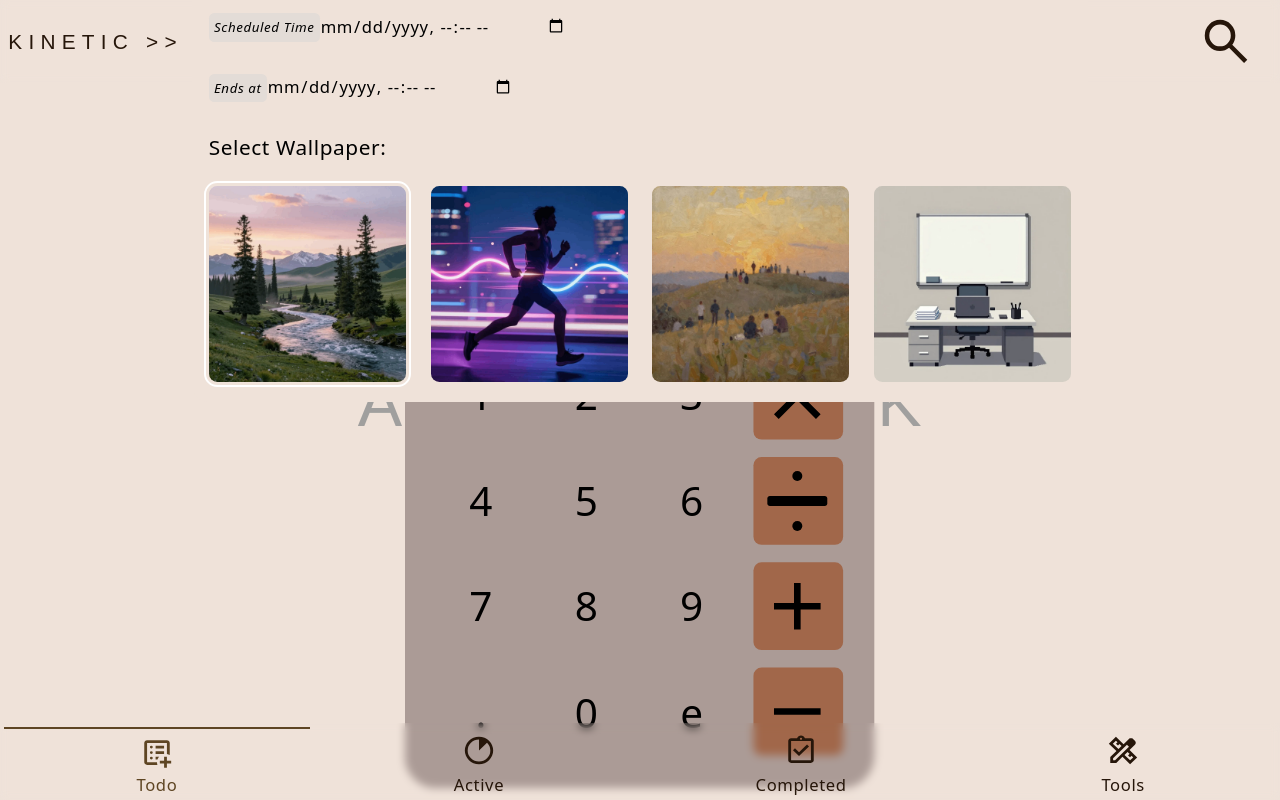
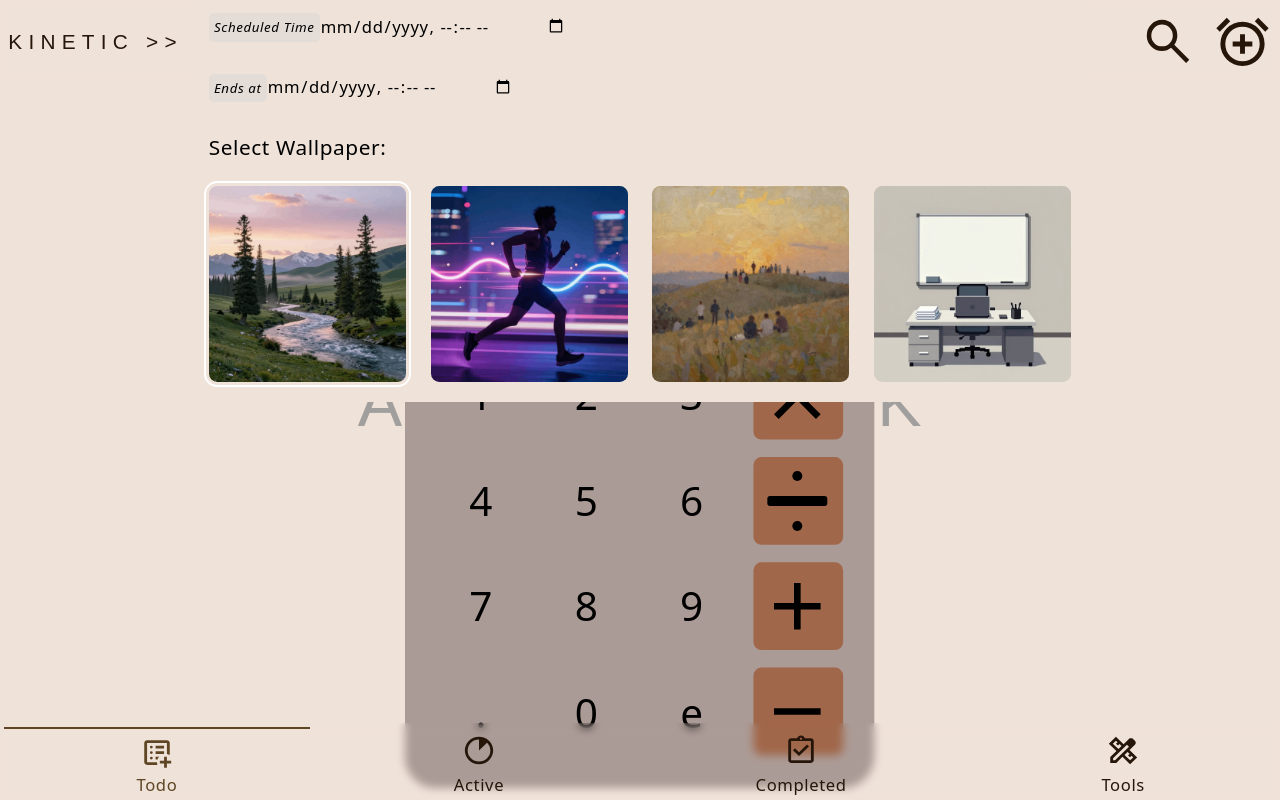
Before and after one commit to itzArka1407/Kinetic, a React (Vite) app: page / in a window 1280 px wide. Built offline with nearby package versions, Linux system fonts and the light colour scheme.

Commit message:
Added classes to display icons on app header

```diff
--- a/src/App.tsx
+++ b/src/App.tsx
@@ -21,10 +21,10 @@ function Header(
             setActionState: React.Dispatch<React.SetStateAction<ActionState>>,
         }
 ) {
-    const buttonIconURLS = [
-        'url(./src/assets/add-todo-task.svg)',
-        'url(./src/assets/add-active-task.svg)',
-        'url(./src/assets/settings.svg)',
+    // The icons of the buttons to be displayed in the app header
+    const buttonIcons = [
+        ['icon-add-todo', 'Add Todo Task'],
+        ['icon-add-active', 'Add Active Task'],
     ];
     const searchInputRef = useRef<HTMLInputElement | null>(null);
 
@@ -53,12 +53,13 @@ function Header(
             />}
             {(panelIdx === 0 || panelIdx === 1)
                 &&
-                <button style={{ "--icon-url": buttonIconURLS[panelIdx] } as React.CSSProperties}
+                <button className={buttonIcons[panelIdx][0]}
+                    aria-label={buttonIcons[panelIdx][1]}
                     onClick={() => setActionState('task creation')}
                 />}
             {(panelIdx === 2 || panelIdx === 3)
                 &&
-                <button style={{ "--icon-url": "url(./src/assets/settings.svg)" } as React.CSSProperties}
+                <button className="icon-settings"
                     onClick={() => setActionState('settings')}
                 />}
         </header>
--- a/src/icons.css
+++ b/src/icons.css
@@ -33,6 +33,18 @@
 
 .icon-search::before {
     mask: url(./assets/search.svg);
+}
+
+.icon-add-todo::before {
+    mask: url(./assets/add-todo-task.svg);
+}
+
+.icon-add-active::before {
+    mask: url(./assets/add-active-task.svg);
+}
+
+.icon-settings::before {
+    mask: url(./assets/settings.svg);
 }
 
 .icon-notepad::before {
```
